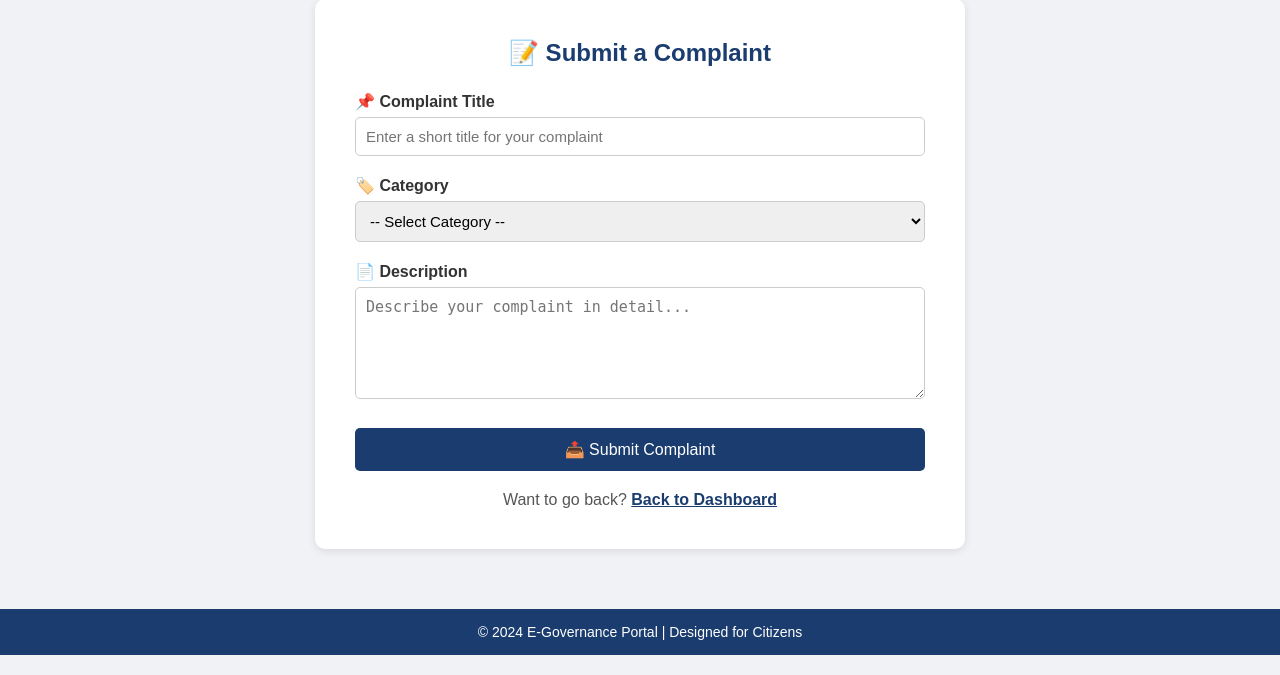
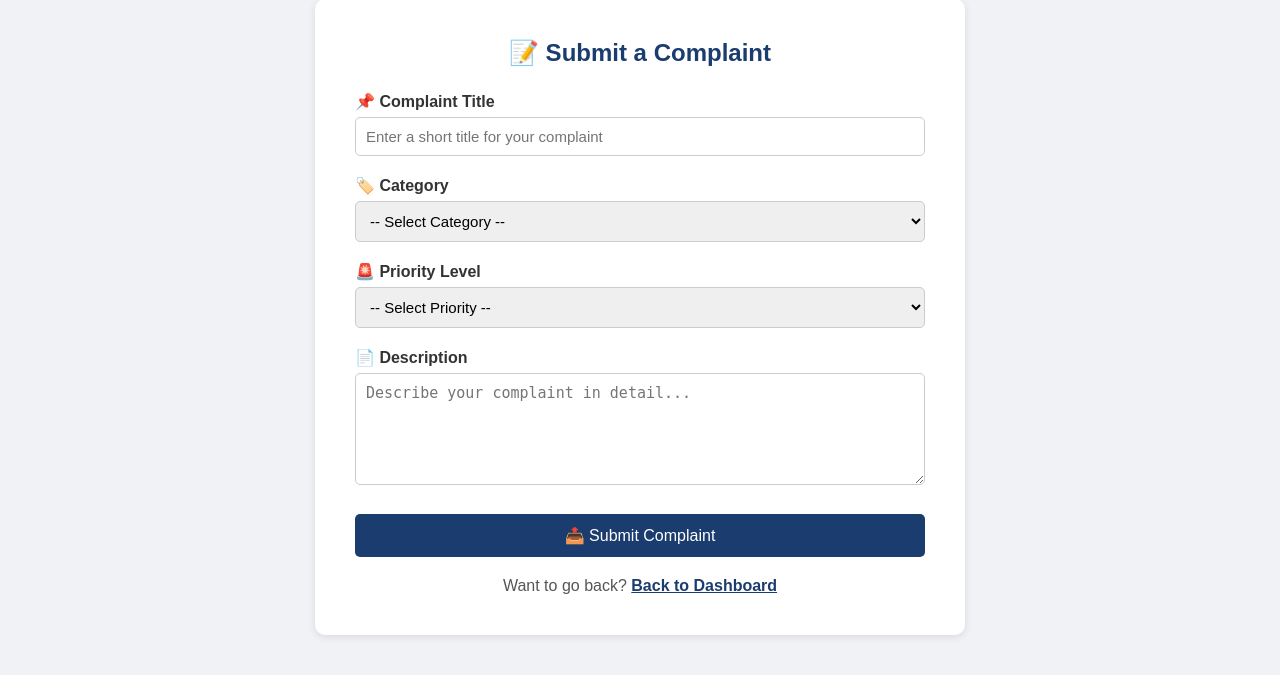
Before and after one commit to shivnandan-kumar/egovportal, a Flask app: page /submit-complaint in a window 1280 px wide. Shown: the part 95-770 px from the top of the page. Run offline with Flask 3, Linux system fonts and the light colour scheme; the visitor is signed in with stand-in values (Sample User, id 1).

Commit message:
Added priority system to complaints and dashboard

```diff
--- a/app.py
+++ b/app.py
@@ -15,7 +15,7 @@ app.secret_key = 'egovportal_secret_key'
 def init_db():
     """This function creates the database and tables if they don't exist"""
 
-    conn = sqlite3.connect('database.db')  # Creates database.db file
+    conn   = sqlite3.connect('database.db')
     cursor = conn.cursor()
 
     # Create USERS table
@@ -38,8 +38,22 @@ def init_db():
             description TEXT NOT NULL,
             category TEXT NOT NULL,
             status TEXT DEFAULT 'Pending',
+            priority TEXT DEFAULT 'Medium',
             date_submitted TEXT NOT NULL,
             FOREIGN KEY (user_id) REFERENCES users(id)
+        )
+    ''')
+
+    # Create STATUS TIMELINE table
+    cursor.execute('''
+        CREATE TABLE IF NOT EXISTS timeline (
+            id INTEGER PRIMARY KEY AUTOINCREMENT,
+            complaint_id INTEGER NOT NULL,
+            status TEXT NOT NULL,
+            comment TEXT,
+            updated_by TEXT NOT NULL,
+            updated_at TEXT NOT NULL,
+            FOREIGN KEY (complaint_id) REFERENCES complaints(id)
         )
     ''')
 
@@ -220,6 +234,7 @@ def submit_complaint():
         title       = request.form['title']
         category    = request.form['category']
         description = request.form['description']
+        priority    = request.form['priority']
 
         # Get current date
         from datetime import datetime
@@ -230,9 +245,9 @@ def submit_complaint():
         cursor = conn.cursor()
 
         cursor.execute('''
-            INSERT INTO complaints (user_id, title, description, category, status, date_submitted)
-            VALUES (?, ?, ?, ?, 'Pending', ?)
-        ''', (session['user_id'], title, description, category, date_submitted))
+            INSERT INTO complaints (user_id, title, description, category, status, priority, date_submitted)
+            VALUES (?, ?, ?, ?, 'Pending', ?, ?)
+        ''', (session['user_id'], title, description, category, priority, date_submitted))
 
         conn.commit()
         conn.close()
--- a/templates/submit_complaint.html
+++ b/templates/submit_complaint.html
@@ -46,6 +46,22 @@
             </select>
         </div>
 
+        <!-- Priority -->
+<div style="margin-bottom: 20px;">
+    <label style="display:block; margin-bottom: 6px; font-weight: bold;">
+        🚨 Priority Level
+    </label>
+    <select
+        name="priority"
+        required
+        style="width:100%; padding:10px; border:1px solid #ccc; border-radius:5px; font-size:15px;">
+        <option value="">-- Select Priority --</option>
+        <option value="Low">🟢 Low</option>
+        <option value="Medium">🟡 Medium</option>
+        <option value="High">🔴 High</option>
+    </select>
+</div>
+
         <!-- Description -->
         <div style="margin-bottom: 25px;">
             <label style="display:block; margin-bottom: 6px; font-weight: bold;">
```
Also changed, not shown: templates/dashboard.html (+23 -2 lines).
